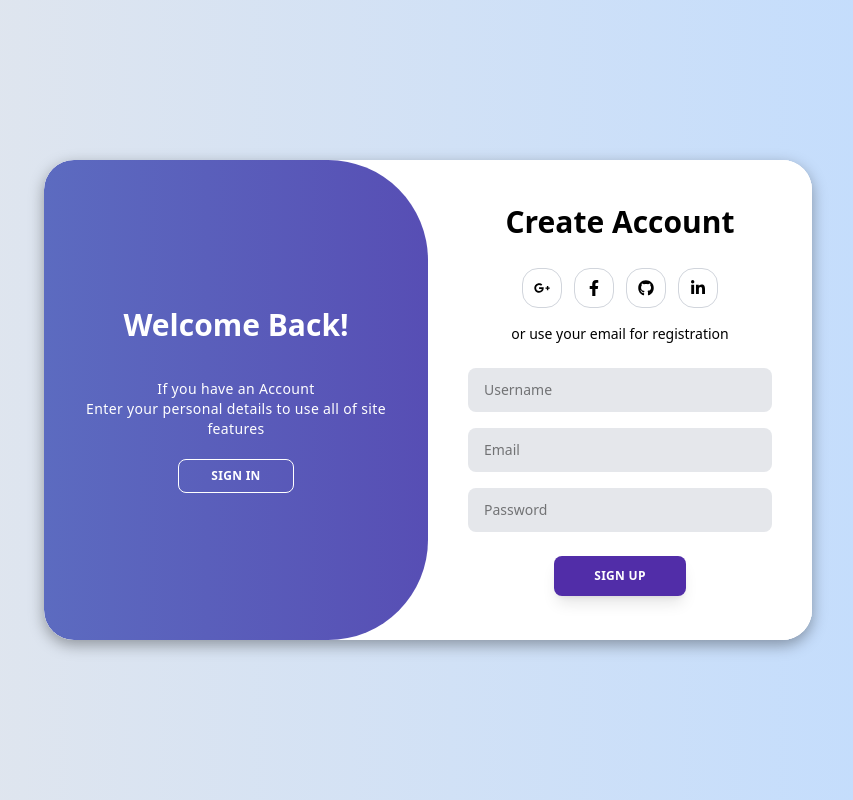
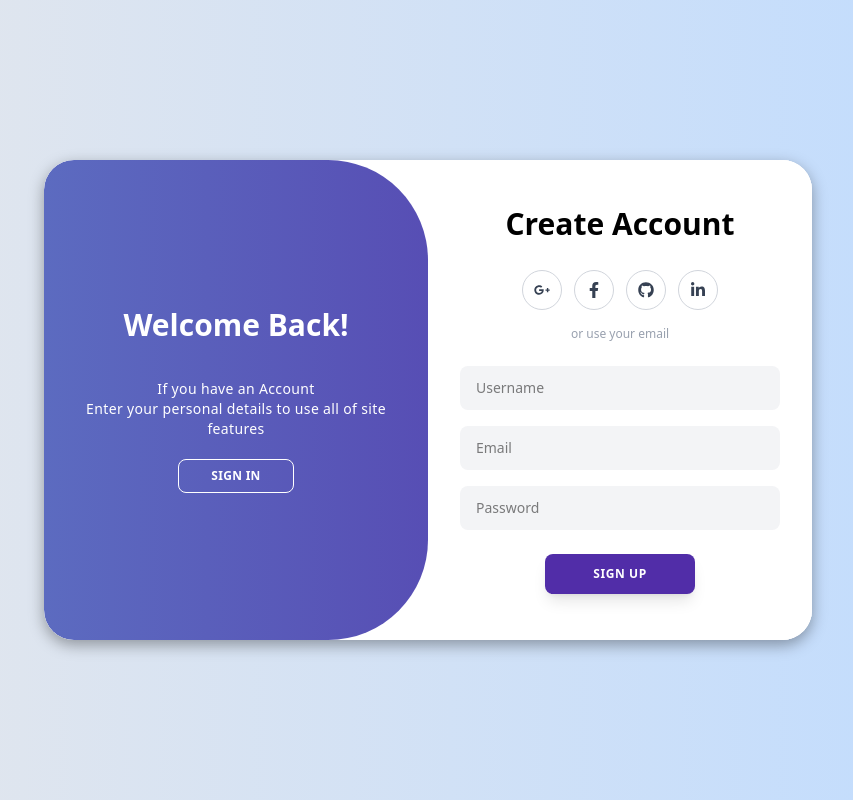
Before and after one commit to enamul-asad/quiz-app-frontend, a React (Vite) app: page / in a window 1280 px wide. Both pictures are taken after a click on the button "SIGN UP". Shown: the whole page, without its empty margins (212-1065 px from the left). Built offline with nearby package versions, Linux system fonts and the light colour scheme; no server answers.

Commit message:
Update SignUpForm.jsx

```diff
--- a/src/components/auth/SignUpForm.jsx
+++ b/src/components/auth/SignUpForm.jsx
@@ -5,6 +5,7 @@ import api from '../../services/api';
 const SignUpForm = ({ isActive, setIsActive }) => {
   const [formData, setFormData] = useState({ username: '', email: '', password: '' });
   const [error, setError] = useState('');
+  const [success, setSuccess] = useState(''); // <--- 1. New Success State
 
   const handleChange = (e) => {
     setFormData({ ...formData, [e.target.name]: e.target.value });
@@ -13,47 +14,89 @@ const SignUpForm = ({ isActive, setIsActive }) => {
   const handleSubmit = async (e) => {
     e.preventDefault();
     setError('');
+    setSuccess('');
+
     try {
       await api.post('register/', formData);
-      window.location.reload();
+
+      // 2. Show Success Message
+      setSuccess("Account created successfully! Redirecting to login...");
+
+      // 3. Wait 2 seconds, then switch to Sign In view automatically
+      setTimeout(() => {
+        setIsActive(false); // Switch to Login
+        setSuccess('');     // Clear message
+        setFormData({ username: '', email: '', password: '' }); // Reset form
+      }, 2000);
+
     } catch (err) {
-      setError("Registration failed.");
+      if (err.response && err.response.data.username) {
+        setError("Username already exists.");
+      } else {
+        setError("Registration failed. Please try again.");
+      }
     }
   };
 
   return (
     <div className={`
-        /* Mobile: Fade In/Out */
-        absolute top-0 left-0 w-full h-full transition-all duration-500 ease-in-out
-        ${isActive ? 'visible opacity-100 z-20' : 'invisible opacity-0'}
+        absolute top-0 left-0 w-full h-full transition-all duration-500 ease-in-out flex flex-col items-center
+        /* Mobile Visibility */
+        ${isActive ? 'visible opacity-100 translate-y-0 z-20' : 'invisible opacity-0 translate-y-10'}
 
-        /* Desktop: Sliding Logic */
-        md:w-1/2 md:left-0
+        /* Desktop Overrides */
+        md:w-1/2 md:left-0 md:translate-y-0
         ${isActive ? 'md:translate-x-full md:opacity-100 md:visible md:z-5' : 'md:opacity-0 md:z-1'}
     `}>
-      <form onSubmit={handleSubmit} className="bg-white flex items-center justify-center flex-col h-full px-8 md:px-10 text-center">
-        <h1 className="font-bold text-3xl mb-3">Create Account</h1>
+      <form onSubmit={handleSubmit} className="bg-white flex flex-col items-center justify-center h-full px-8 w-full max-w-sm">
+
+        <h1 className="font-bold text-3xl mb-3 hidden md:block">Create Account</h1>
 
         <div className="flex space-x-3 my-4">
-            <a href="#" className="border border-gray-300 rounded-2xl w-10 h-10 flex items-center justify-center hover:bg-gray-100"><FaGooglePlusG /></a>
-            <a href="#" className="border border-gray-300 rounded-2xl w-10 h-10 flex items-center justify-center hover:bg-gray-100"><FaFacebookF /></a>
-            <a href="#" className="border border-gray-300 rounded-2xl w-10 h-10 flex items-center justify-center hover:bg-gray-100"><FaGithub /></a>
-            <a href="#" className="border border-gray-300 rounded-2xl w-10 h-10 flex items-center justify-center hover:bg-gray-100"><FaLinkedinIn /></a>
+            <a href="#" className="border border-gray-300 rounded-full w-10 h-10 flex items-center justify-center hover:bg-gray-100 transition-colors text-gray-700"><FaGooglePlusG /></a>
+            <a href="#" className="border border-gray-300 rounded-full w-10 h-10 flex items-center justify-center hover:bg-gray-100 transition-colors text-gray-700"><FaFacebookF /></a>
+            <a href="#" className="border border-gray-300 rounded-full w-10 h-10 flex items-center justify-center hover:bg-gray-100 transition-colors text-gray-700"><FaGithub /></a>
+            <a href="#" className="border border-gray-300 rounded-full w-10 h-10 flex items-center justify-center hover:bg-gray-100 transition-colors text-gray-700"><FaLinkedinIn /></a>
         </div>
 
-        <span className="text-sm mb-4">or use your email for registration</span>
-        {error && <div className="bg-red-100 text-red-600 text-xs p-2 rounded w-full mb-2">{error}</div>}
+        <span className="text-xs text-gray-400 mb-4">or use your email</span>
 
-        <input type="text" name="username" placeholder="Username" value={formData.username} onChange={handleChange} required className="bg-gray-200 border-none my-2 py-3 px-4 text-sm rounded-lg w-full outline-none" />
-        <input type="email" name="email" placeholder="Email" value={formData.email} onChange={handleChange} required className="bg-gray-200 border-none my-2 py-3 px-4 text-sm rounded-lg w-full outline-none" />
-        <input type="password" name="password" placeholder="Password" value={formData.password} onChange={handleChange} required className="bg-gray-200 border-none my-2 py-3 px-4 text-sm rounded-lg w-full outline-none" />
+        {/* Error Message */}
+        {error && (
+            <div className="bg-red-50 text-red-500 text-xs p-2 rounded w-full mb-3 text-center border border-red-100">
+                {error}
+            </div>
+        )}
 
-        <button type="submit" className="bg-[#512da8] text-white text-xs py-3 px-10 rounded-lg font-semibold uppercase tracking-wide mt-4 shadow-lg">Sign Up</button>
+        {/* --- SUCCESS MESSAGE (New) --- */}
+        {success && (
+            <div className="bg-green-50 text-green-600 text-xs p-2 rounded w-full mb-3 text-center border border-green-100 font-medium">
+                {success}
+            </div>
+        )}
 
-        {/* MOBILE ONLY SWITCH */}
-        <div className="mt-6 md:hidden">
-            <p className="text-sm">Already have an account?</p>
-            <button type="button" onClick={() => setIsActive(false)} className="text-[#512da8] font-bold text-sm mt-1">Sign In Here</button>
+        <input type="text" name="username" placeholder="Username" value={formData.username} onChange={handleChange} required className="bg-gray-100 border-none my-2 py-3 px-4 text-sm rounded-lg w-full outline-none focus:ring-2 focus:ring-[#512da8]/50 transition-all" />
+        <input type="email" name="email" placeholder="Email" value={formData.email} onChange={handleChange} required className="bg-gray-100 border-none my-2 py-3 px-4 text-sm rounded-lg w-full outline-none focus:ring-2 focus:ring-[#512da8]/50 transition-all" />
+        <input type="password" name="password" placeholder="Password" value={formData.password} onChange={handleChange} required className="bg-gray-100 border-none my-2 py-3 px-4 text-sm rounded-lg w-full outline-none focus:ring-2 focus:ring-[#512da8]/50 transition-all" />
+
+        <button
+            type="submit"
+            disabled={!!success} // Disable button while redirecting
+            className={`bg-[#512da8] text-white text-xs py-3 px-12 rounded-lg font-bold uppercase tracking-wider shadow-lg hover:bg-[#4527a0] mt-4 transition-transform active:scale-95 ${success ? 'opacity-50 cursor-not-allowed' : ''}`}
+        >
+          {success ? 'Success!' : 'Sign Up'}
+        </button>
+
+        {/* --- MOBILE TOGGLE BUTTON --- */}
+        <div className="mt-8 md:hidden flex flex-col items-center w-full pt-4 border-t border-gray-100">
+            <p className="text-xs text-gray-400 mb-2">Already have an account?</p>
+            <button
+                type="button"
+                onClick={() => setIsActive(false)}
+                className="text-[#512da8] font-bold text-xs border border-[#512da8] px-6 py-2 rounded-full hover:bg-[#512da8] hover:text-white transition-all"
+            >
+                Log In
+            </button>
         </div>
       </form>
     </div>
```
